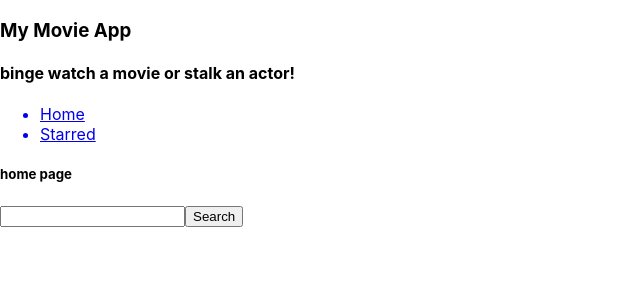
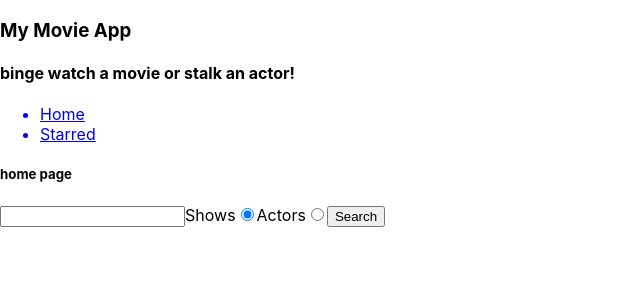
Before and after one commit to YashMistryy/React_Box-Office-App, a React (Create React App) app: page / in a window 1280 px wide. Shown: the top 300 px of the page, without its empty margins (0-640 px from the left). Built offline with nearby package versions, Linux system fonts and the light colour scheme; the HTML template or start-up script is replaced by a standard one.

Commit message:
seach form logic was shifted to SearchForm component

```diff
--- a/src/api_utils/tvmaze.js
+++ b/src/api_utils/tvmaze.js
@@ -4,6 +4,7 @@ const BASE_URL = 'https://api.tvmaze.com';
 
 // below is the function which get the json body for the search result and it is an aysnc function
 const apiGet = async queryString => {
+  // throw new Error("Something bad happened while fetching the api data!")
   const response = await fetch(`${BASE_URL}/${queryString}`);
   const body = await response.json();
   return body;
@@ -15,5 +16,10 @@ const SearchForShows = (searchString) => {
  return apiGet(`/search/shows?q=${searchString}`);
 };
 
+// below function make it convineint to use apiGet method , using only the query string
+const SearchForActors = (searchString) => {
+  return apiGet(`/search/people?q=${searchString}`);
+ };
 
-export default SearchForShows
+export {SearchForActors,SearchForShows}
+// export default SearchForShows
--- /dev/null
+++ b/src/components/SearchForm.jsx
@@ -0,0 +1,52 @@
+// this component is created to reduce all form related logic to separate component from the Home.jsx
+import { useState } from 'react';
+
+const SearchForm = ({ onSearch }) => {
+  // below state store which option is selected between shows and actors
+  const [searchOptionValue, setSearchOptionValue] = useState('shows');
+
+  // below state is used to store what is in searchbar
+  const [searchValue, setSearchValue] = useState('');
+
+  const handleSearchOptionChange = ev => {
+    setSearchOptionValue(ev.target.value);
+  };
+
+  const handleSearchChange = ev => {
+    setSearchValue(() => ev.target.value);
+  };
+
+  const onSubmit = (event) => {
+    event.preventDefault()
+    const options = {searchOptionValue,searchValue}
+    onSearch(options)
+  };
+  return (
+    <form onSubmit={onSubmit}>
+      <input type="text" value={searchValue} onChange={handleSearchChange} />
+      <label htmlFor="">
+        Shows
+        <input
+          type="radio"
+          name="search-option"
+          value={'shows'}
+          checked={searchOptionValue === 'shows'}
+          onClick={handleSearchOptionChange}
+        />
+      </label>
+      <label htmlFor="">
+        Actors
+        <input
+          type="radio"
+          name="search-option"
+          value={'actors'}
+          checked={searchOptionValue === 'actors'}
+          onClick={handleSearchOptionChange}
+        />
+      </label>
+      <button type="submit">Search</button>
+    </form>
+  );
+};
+
+export default SearchForm;
--- a/src/pages/Home.jsx
+++ b/src/pages/Home.jsx
@@ -1,32 +1,95 @@
+
+/* eslint-disable no-unused-vars */
 import { useState } from 'react';
 import { Link } from 'react-router-dom';
-import SearchForShows from './../api_utils/tvmaze.js'
+import SearchForm from '../components/SearchForm.jsx';
+import { SearchForShows, SearchForActors } from './../api_utils/tvmaze.js';
 
 const Home = () => {
-  const [searchValue, setSearchValue] = useState('');
 
-  const handleSearchChange = ev => {
-    setSearchValue(() => ev.target.value);
+  //  below state stores the apiData got from searchShows
+  const [apiData, setApiData] = useState([]);
+  // below state stores the error which occured during fetching of the data
+  const [apiDataError, setApiDataError] = useState(null);
 
+
+
+
+  const onSearch = async ({searchOptionValue,searchValue}) => {
+  //  this function fetches and set apiData which will be rendered
+  // its logic was shifted to othere component but it still works because it get required data as parameters
+
+    try {
+      setApiDataError(null);
+      let result = null;
+      if (searchOptionValue === 'shows') {
+        result = await SearchForShows(searchValue);
+      } else {
+        result = await SearchForActors(searchValue);
+      }
+      setApiData(result);
+    } catch (error) {
+      setApiDataError(error);
+      console.log(error);
+    }
   };
 
-  const onSearch = async (event) => {
-    event.preventDefault();
-    // here on submitting form we will find the search result and fetch it using fetch API which works asynchronously so lets see
-    // const response = await fetch(`https://api.tvmaze.com/singlesearch/shows?q= ${searchValue}`)
-    // const body = await response.json()
-    // console.log(body)
-    const result = await SearchForShows(searchValue)
-    console.log(result);
+  const renderApiData = () => {
+    if (apiDataError) {
+      return <div>{apiDataError.message}</div>;
+    }
+
+    if (apiData.length != 0) {
+      // if(searchOptionValue === 'shows'){return apiData.map((myShow)=> <div key={myShow.show.id}> {myShow.show.name}</div>)}
+      // else{return apiData.map((person)=> <div key={person.person.id}> {person.person.name}</div>)}
+      console.log('----------------------------------------------');
+      if (apiData[0].show) {
+        return apiData.map(myShow => (
+          <div key={myShow.show.id}> {myShow.show.name}</div>
+        ));
+      } else {
+        return apiData.map(person => (
+          <div key={person.person.id}> {person.person.name}</div>
+        ));
+      }
+    }
+    return null;
   };
+
+
+
+
+
 
   return (
     <div>
       <h5>home page</h5>
-      <form onSubmit={onSearch}>
+      <SearchForm onSearch={onSearch}/>
+      {/* <form onSubmit={onSearch}>
         <input type="text" value={searchValue} onChange={handleSearchChange} />
+        <label htmlFor="">
+          Shows
+          <input
+            type="radio"
+            name="search-option"
+            value={'shows'}
+            checked={searchOptionValue === 'shows'}
+            onClick={handleSearchOptionChange}
+          />
+        </label>
+        <label htmlFor="">
+          Actors
+          <input
+            type="radio"
+            name="search-option"
+            value={'actors'}
+            checked={searchOptionValue === 'actors'}
+            onClick={handleSearchOptionChange}
+          />
+        </label>
         <button type="submit">Search</button>
-      </form>
+      </form> */}
+      <div>{renderApiData()}</div>
     </div>
   );
 };
```
